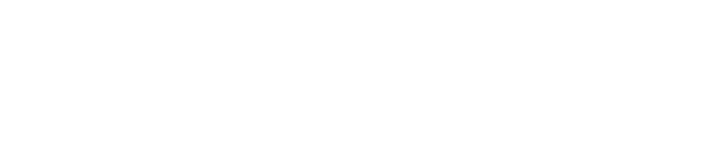
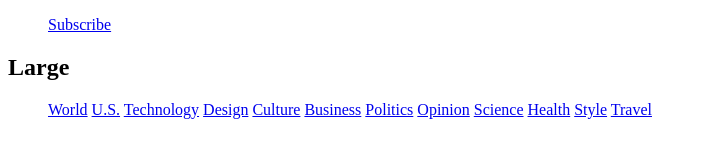
Before and after one commit to EdaToktogulova/homework-site, a plain HTML site: page index.html in a window 1280 px wide. Shown: the whole page, without its empty margins (0-707 px from the left). Drawn offline with Linux system fonts and the light colour scheme.

Commit message:
added nav

```diff
--- a/index.html
+++ b/index.html
@@ -9,7 +9,29 @@
 </head>
 <body>
 
+    <nav>
 
+    <ul>
+        <a href="#">Subscribe</a>
+    </ul>
+    <h1>Large</h1>
+
+
+    <ul>
+        <a href="#">World</a>
+        <a href="#">U.S.</a>
+        <a href="#">Technology</a>
+        <a href="#">Design</a>
+        <a href="#">Culture</a>
+        <a href="#">Business</a>
+        <a href="#">Politics</a>
+        <a href="#">Opinion</a>
+        <a href="#">Science</a>
+        <a href="#">Health</a>
+        <a href="#">Style</a>
+        <a href="#">Travel</a>
+    </ul>
+    </nav>
 
 </body>
 </html>
```
